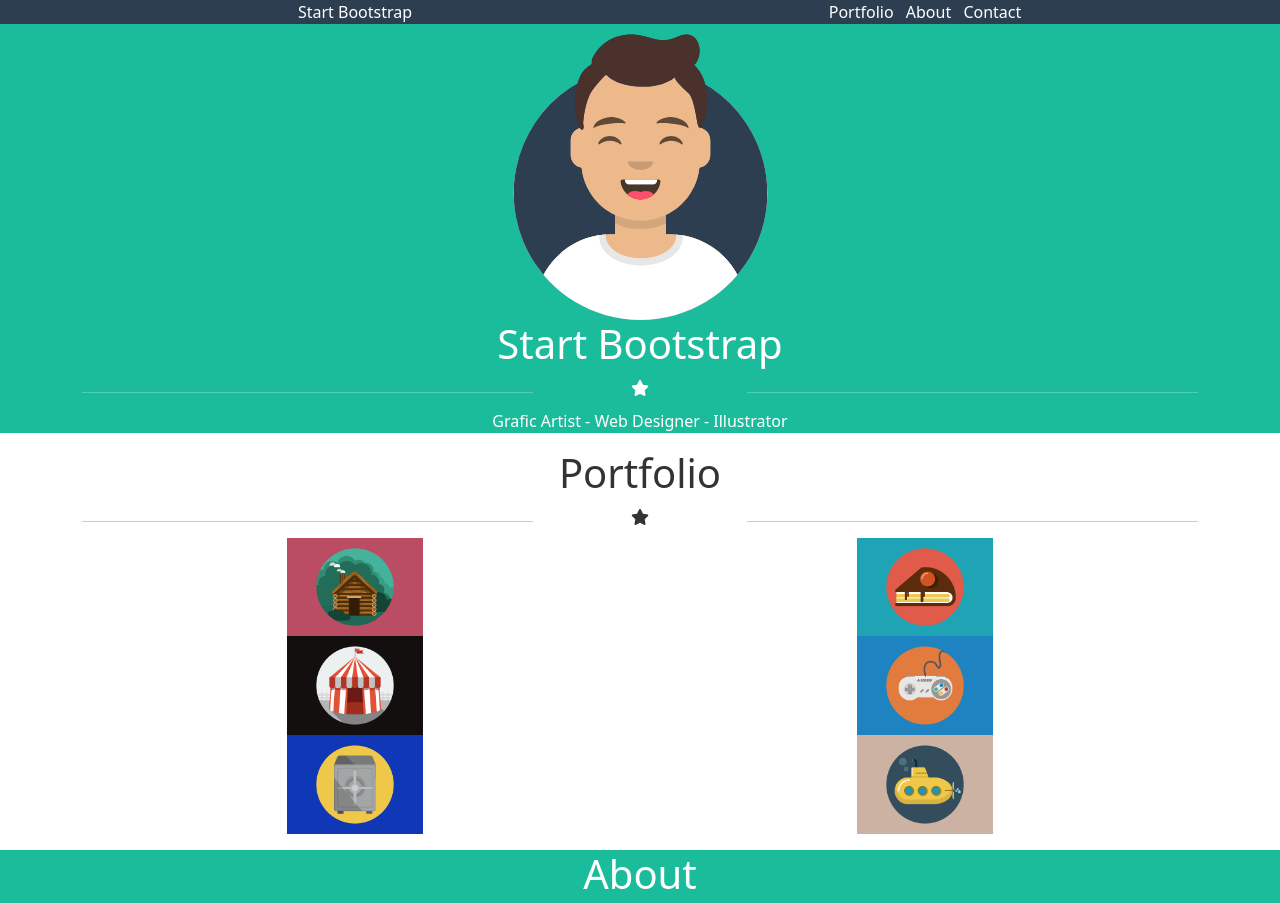
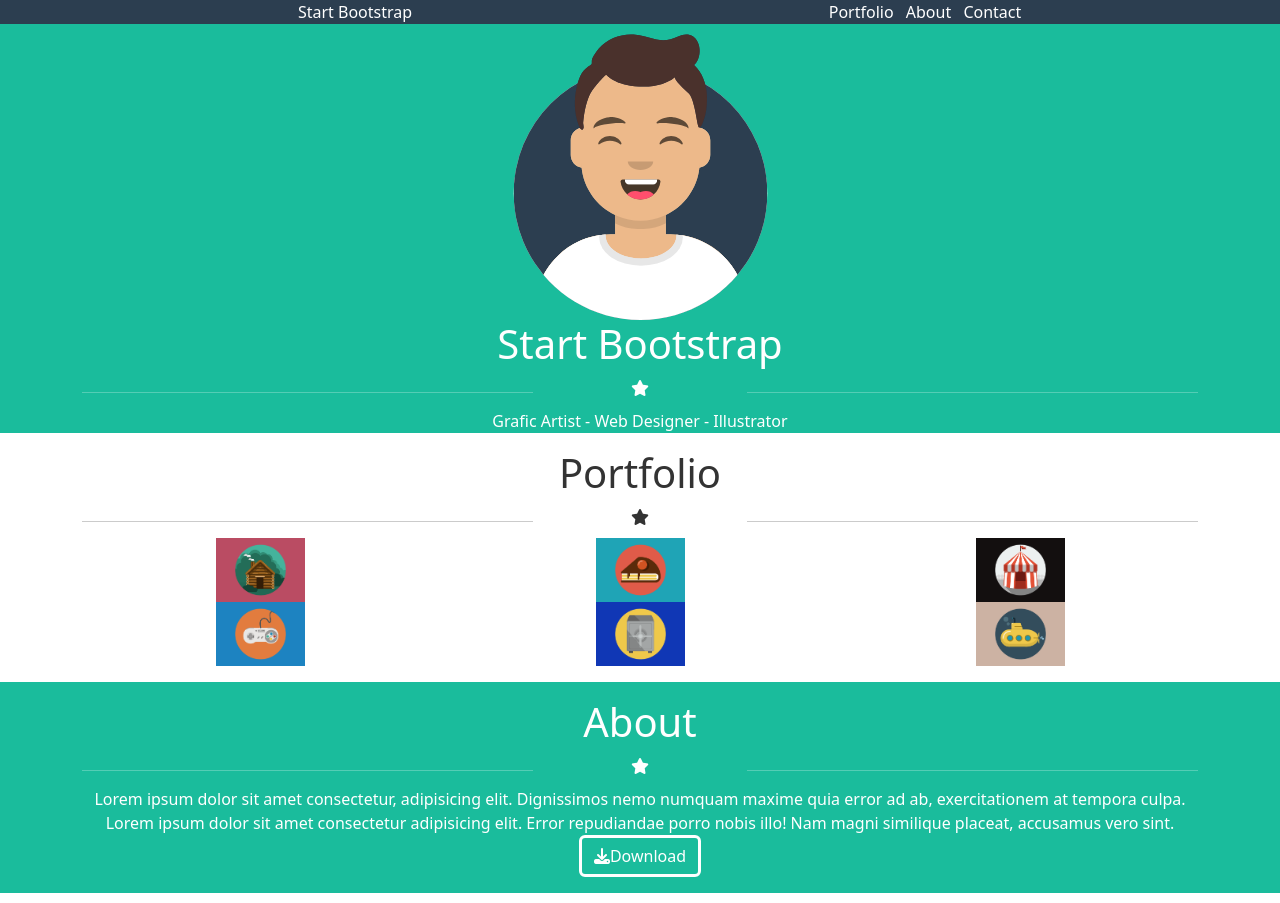
Before and after one commit to lucianocretella95/html-css-bootstrap-freelancer, a plain HTML site: page index.html in a window 1280 px wide. Shown: the top 903 px of the page. Drawn offline with nearby package versions, Linux system fonts and the light colour scheme.

Commit message:
commit main

```diff
--- a/css/style.css
+++ b/css/style.css
@@ -18,4 +18,6 @@ header{
     background-color: #1abc9c;
     color: white;
     margin-top: 1rem;
+    margin-bottom: 1rem;
+    padding: 1rem;
 }
--- a/index.html
+++ b/index.html
@@ -62,22 +62,22 @@
                     </div>
                 </div>
                 <div class="row justify-content-center">
-                    <div class="col-4 col-md-6 col-sm-12">
+                    <div class="col-4">
                         <img src="./img/cabin.png" alt="" class="w-25" srcset="">
                     </div>
-                    <div class="col-4 col-md-6 col-sm-12">
+                    <div class="col-4">
                         <img src="./img/cake.png" alt="" class="w-25" srcset="">
                     </div>
-                    <div class="col-4 col-md-6 col-sm-12">
-                        <img src="./img/circus.png" alt="" class="w-25">
+                    <div class="col-4">
+                        <img src="./img/circus.png" alt="" class="w-25" srcset="">
                     </div>
-                    <div class="col-4 col-md-6 col-sm-12">
+                    <div class="col-4">
                         <img src="./img/game.png" alt="" class="w-25" srcset="">
                     </div>
-                    <div class="col-4 col-md-6 col-sm-12">
+                    <div class="col-4">
                         <img src="./img/safe.png" alt="" class="w-25" srcset="">
                     </div>
-                    <div class="col-4 col-md-6 col-sm-12">
+                    <div class="col-4">
                         <img src="./img/submarine.png" alt="" class="w-25" srcset="">
                     </div>
                 </div>
@@ -103,7 +103,7 @@
                 <div class="col-6 col-sm-12">Lorem ipsum dolor sit amet consectetur adipisicing elit. Error repudiandae porro nobis illo! Nam magni similique placeat, accusamus vero sint.
                 </div>
             </div>
-            <a class="btn" href="#" role="button"><span><i class="fa-solid fa-download"></i></span>Download</a>
+            <a class="btn" href="#" role="button" style="border: white solid; color: white;"><span><i class="fa-solid fa-download"></i></span>Download</a>
             </div>
         </div>
         <div class="contact-me text-center">
@@ -133,7 +133,7 @@
                     <input type="number" class="form-control" id="exampleFormControlInput1" placeholder="your number">
                   </div>
                   <div class="mb-3">
-                    <label for="exampleFormControlTextarea1" class="form-label">Example textarea</label>
+                    <label for="exampleFormControlTextarea1" class="form-label">Message</label>
                     <textarea class="form-control" id="exampleFormControlTextarea1" rows="3"></textarea>
                   </div>
                   <a class="btn" href="#" role="button" style="background-color: #1abc9c; color: white;">Send</a>
```
